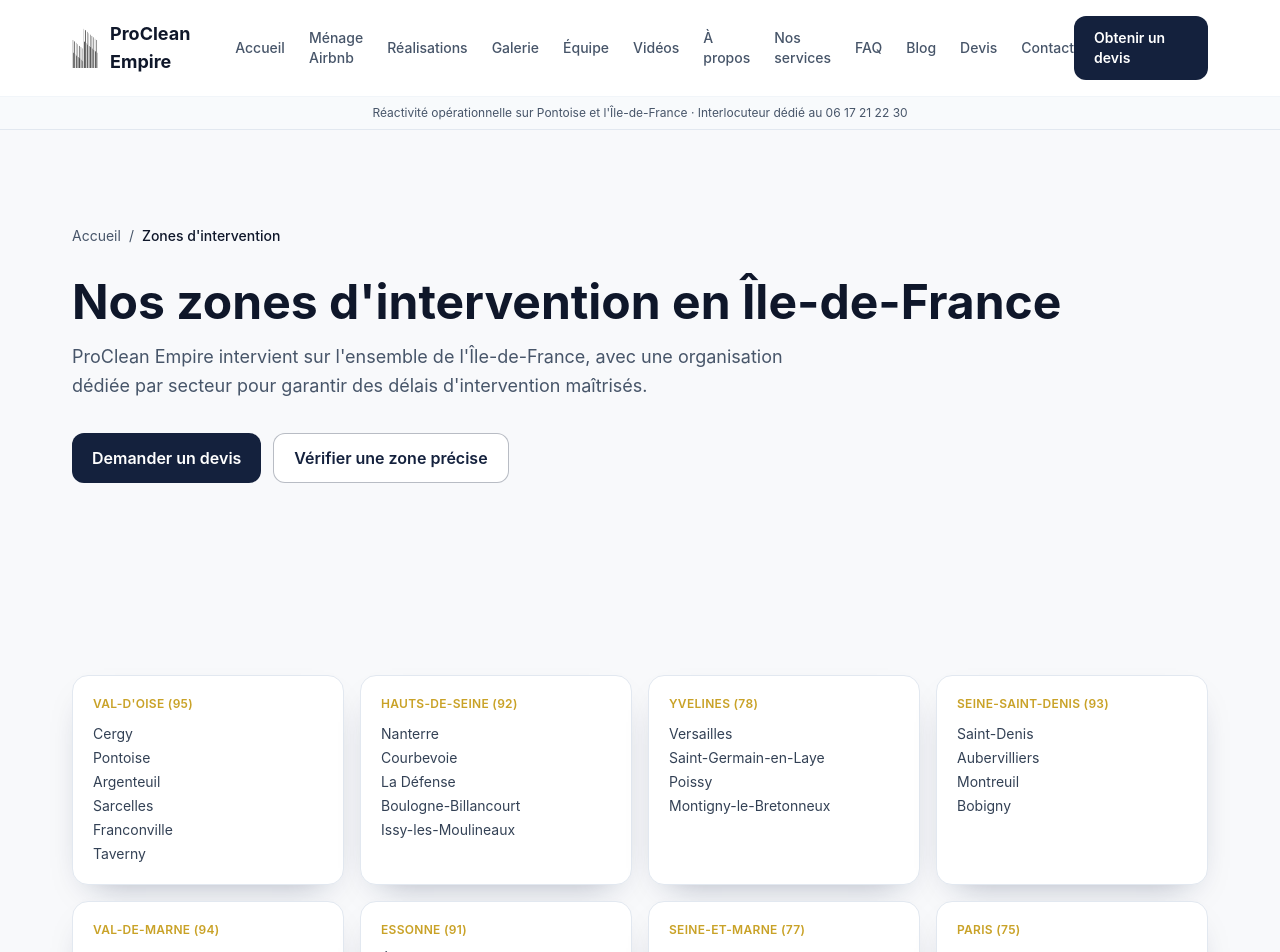
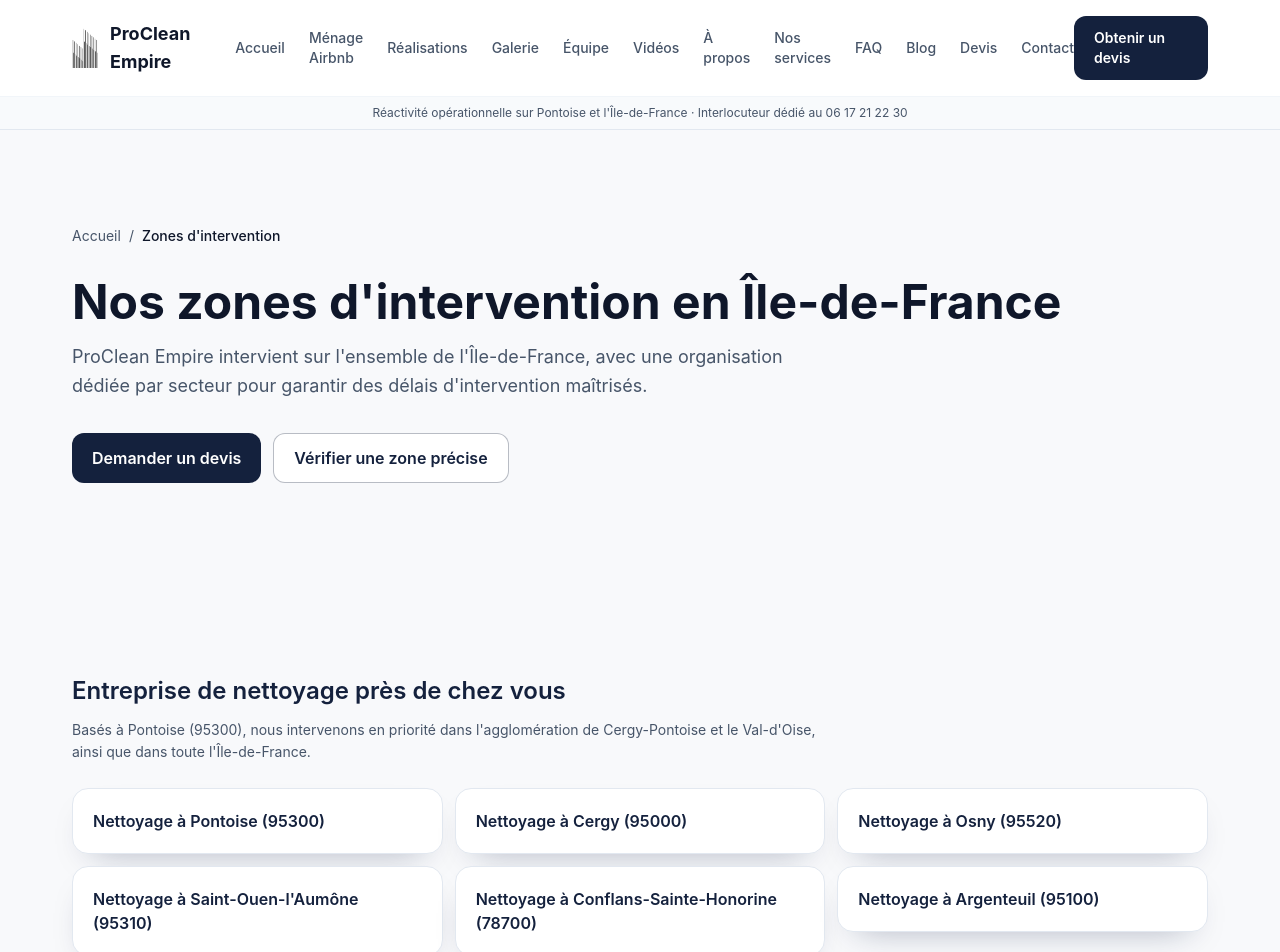
Before and after one commit to makayakevinh00-prog/https-procleanempire-multiservice.manus.space, a Next.js app: page /zones-intervention in a window 1280 px wide. Shown: the top 952 px of the page. Built offline with nearby package versions, Linux system fonts and the light colour scheme.

Commit message:
Zones : liens vers les pages ville

```diff
--- a/app/zones-intervention/page.tsx
+++ b/app/zones-intervention/page.tsx
@@ -4,9 +4,10 @@
 import { ZonesGrid } from "@/components/sections/zones-grid";
 import { CtaBand } from "@/components/sections/cta-band";
 import { zonesPageContent } from "@/lib/content/zones";
+import { cityPages } from "@/lib/content/cities";
 
 export const metadata = buildMetadata({
-  title: "Zones d'intervention",
+  title: "Zones d'intervention : Pontoise, Cergy, Val-d'Oise et Île-de-France",
   description:
     "Découvrez les villes et départements d'Île-de-France où ProClean Empire intervient : Val-d'Oise, Hauts-de-Seine, Yvelines, Seine-Saint-Denis, Val-de-Marne, Essonne, Seine-et-Marne et Paris.",
   path: "/zones-intervention"
@@ -33,6 +34,22 @@
           </>
         }
       />
+      <section className="section pt-0">
+        <h2 className="text-2xl font-semibold text-[#14213d]">Entreprise de nettoyage près de chez vous</h2>
+        <p className="mt-3 max-w-3xl text-sm leading-relaxed text-slate-600">
+          Basés à Pontoise (95300), nous intervenons en priorité dans l&apos;agglomération de Cergy-Pontoise et le
+          Val-d&apos;Oise, ainsi que dans toute l&apos;Île-de-France.
+        </p>
+        <ul className="mt-6 grid gap-3 sm:grid-cols-2 lg:grid-cols-3">
+          {cityPages.map((city) => (
+            <li key={city.slug}>
+              <Link href={`/${city.slug}`} className="card block p-5 font-semibold text-[#14213d] hover:shadow-md">
+                Nettoyage à {city.name} ({city.postalCode})
+              </Link>
+            </li>
+          ))}
+        </ul>
+      </section>
       <ZonesGrid />
       <CtaBand />
     </>
```
